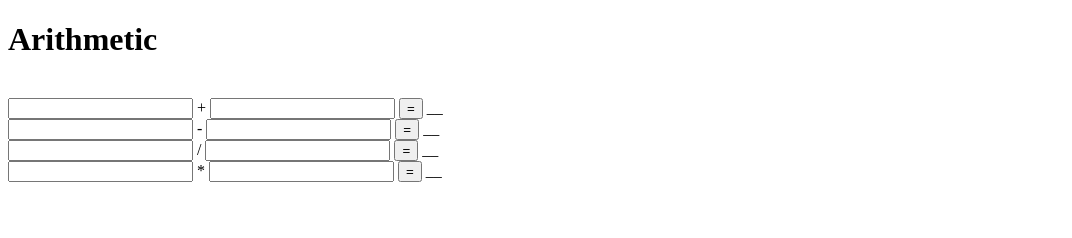
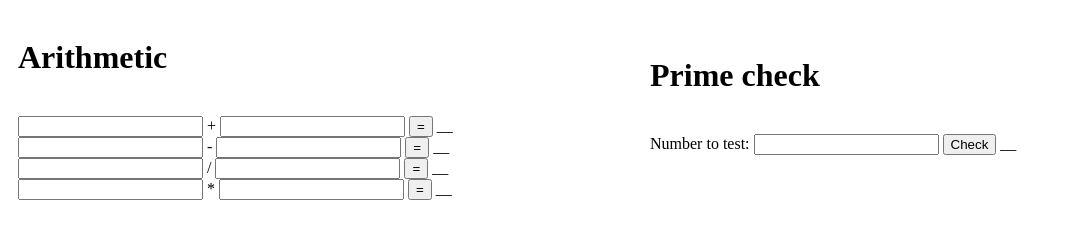
Before and after one commit to millemaliu/numbers-app, a plain HTML site: page index.html in a window 1280 px wide. Shown: the whole page, without its empty margins (0-1072 px from the left). Drawn offline with Linux system fonts and the light colour scheme.

Commit message:
primes support

```diff
--- a/index.html
+++ b/index.html
@@ -5,10 +5,26 @@
 <meta charset="UTF-8">
 <meta name="viewport" content="width=device-width, initial-scale=1.0">
 <title>AAAArithmetic</title>
+
+<style>
+    .column {
+        float: left;
+        width: 50%;
+        padding: 10px;
+        box-sizing: border-box;
+    }
+
+    .row::after {
+        content: "";
+        clear: both;
+        display:table;
+    }
+</style>
 </head>
 
 <body>
-
+    <div class="row">
+        <div class = "column">
             <h1>Arithmetic</h1>
             <br>
             <input id="first"> + <input id="second"> <button onclick="add()">=</button> <span id="answer">__</span>
@@ -21,7 +37,16 @@
 
             <br>
             <input id="first*"> * <input id="second*"> <button onclick="multiply()">=</button> <span id="answer*">__</span>
+        </div>
 
+        <div class = "column">
+            <br>
+            <h1>Prime check</h1>
+            <br>
+            <label id="prime"> Number to test: <input id="prime-in"> <button onclick="isPrime()">Check</button> <span id="prime-out">__</span>
+        </div>
+    </div>
 
     <script src = "index.js"></script>
+
 </body>
--- a/index.js
+++ b/index.js
@@ -59,3 +59,15 @@ async function multiply() {
 
     x.innerHTML = sum;
 }
+
+
+async function isPrime() {
+    const b = document.getElementById("prime-in");
+    const x = document.getElementById("prime-out");
+    let to_test = parseInt(a.value);
+
+    const response = await fetch("https://primes-service-millemal.onrender.com/primes/" + n);
+    const result = await response.json();
+
+    x.innerHTML = sum;
+}
```
Lines whose indentation alone changed are shown as unchanged.
